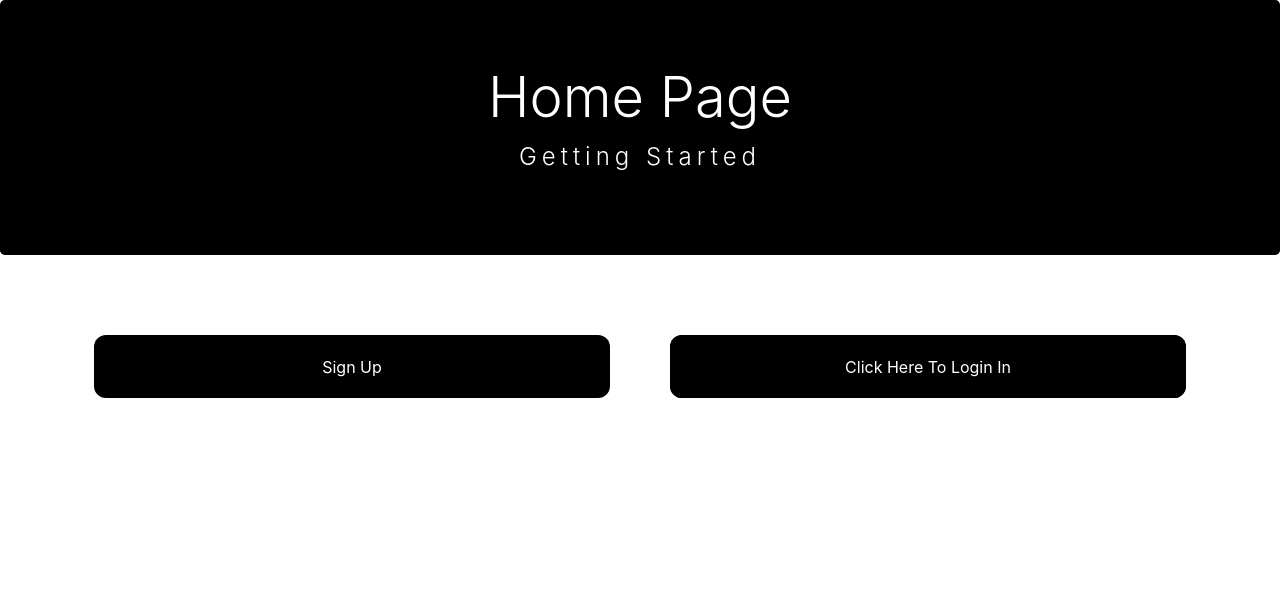
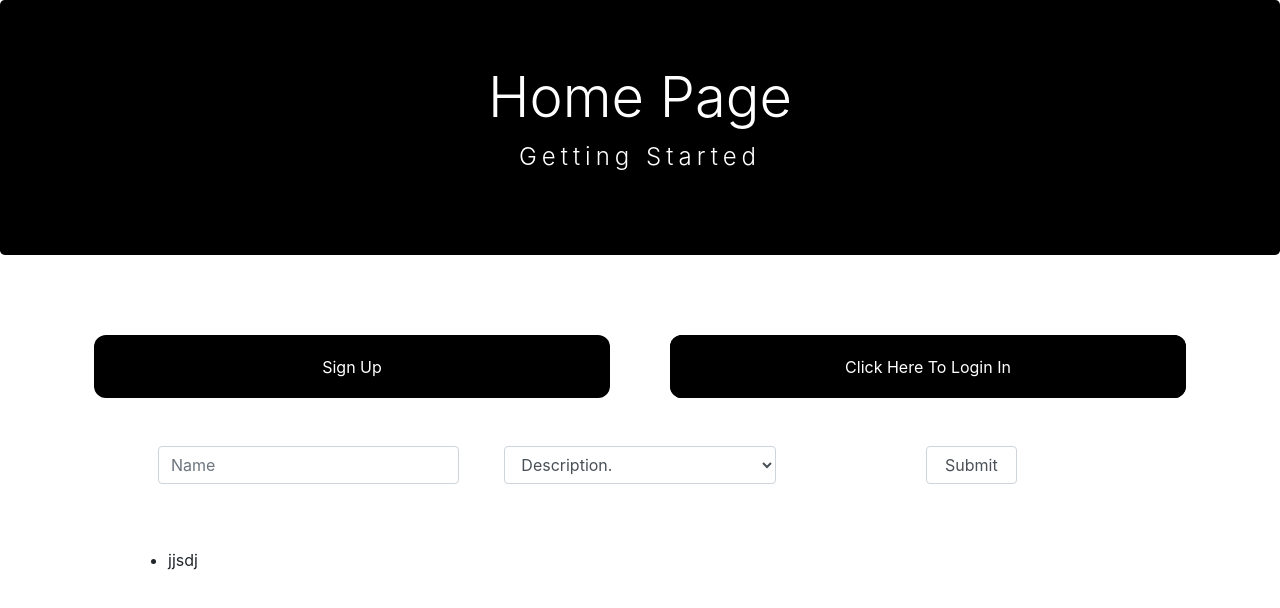
Before and after one commit to venkateshnalla94/LandingPages, a React (Create React App) app: page /Homepage in a window 1280 px wide. Shown: the top 608 px of the page. Built offline with nearby package versions, Linux system fonts and the light colour scheme.

Commit message:
restuarent

```diff
--- a/src/App.js
+++ b/src/App.js
@@ -7,6 +7,7 @@ import Drag from "./component/Drag_n_Drop/Drag";
 import Drop from "./component/Drag_n_Drop/Drop";
 import Landing from "./Pages/Landing";
 import Homepage from "./Pages/Homepage";
+import DashBoard from "./Pages/DashBoard";
 class App extends Component {
   render() {
     return (
@@ -15,6 +16,7 @@ class App extends Component {
          <Route path="/" component={Landing} exact  />
           <Route path="/Drag" component={Drag} exact />
           <Route path="/Homepage" component={Homepage} exact />
+          <Route path="/dashboard" component={DashBoard} exact />
 
 
         </div>
--- /dev/null
+++ b/src/Pages/DashBoard.jsx
@@ -0,0 +1,47 @@
+import React from "react";
+import "../assets/main.css";
+import Navbar from "react-bootstrap/Navbar";
+import Nav from "react-bootstrap/Nav";
+import Button from "react-bootstrap/Button";
+const DashBoard = () => {
+  return (
+    <div>
+      <div
+        className="navbar"
+        style={{
+          padding: "0",
+          width: "100%"
+        }}
+      >
+        <Navbar className="navBg" bg="dark width" variant="dark" style={{ backgroundColor: "#000000" }}>
+          <Navbar.Brand href="#home"><img src="https://gurupalacerestaurant.com/wp-content/uploads/2019/04/logo-1.png"
+            alt="logo"
+            style={{ height: "auto", width: "60%" }}
+
+          ></img>
+          </Navbar.Brand>
+          <Navbar.Brand className="ml-auto" href="#home" style={{ display: "inline" }}>Home</Navbar.Brand>
+          <Nav className="-auto">
+            <Nav.Link href="#about">About Us</Nav.Link>
+            <Nav.Link href="#menu">Menu</Nav.Link>
+            <Nav.Link href="#banquet">Banquet Facility</Nav.Link>
+            <Nav.Link href="#gallery">Gallery</Nav.Link>
+            <Nav.Link href="#catering">Catering</Nav.Link>
+            <Nav.Link href="#contact">Contact Us</Nav.Link>
+          </Nav>
+          <Button variant="danger">Book A Banquet</Button>
+        </Navbar>
+      </div>
+      <div className="container-fluid padzero">
+        <div className="row d-flex justify-content-center" >
+          <h3 className="display-4 mx-auto text-center" style={{ marginTop: "10%", width: "70%" }}>
+            Serving Best Restaurant,
+            Catering & Banquet Services
+            In New Jersey
+        </h3>
+        </div>
+      </div>
+    </div>
+  )
+}
+export default DashBoard;
--- a/src/Pages/Homepage.jsx
+++ b/src/Pages/Homepage.jsx
@@ -1,15 +1,31 @@
-import React from "react";
+import React, { useState } from "react";
+// imported react in the page
+import "../assets/main.css";
 import Jumbotron from "react-bootstrap/Jumbotron";
-import "../assets/main.css";
 import Button from "react-bootstrap/Button";
 import Accordion from "react-bootstrap/Accordion"
 import Card from "react-bootstrap/Card"
+// imported components from react bootstrap
 import SignUp from "./SignUp";
 import LoginForm from "./LoginForm";
-const Homepage = () => {
+//Two form for sign up and login
+import Form from "react-bootstrap/Form";
+import Col from "react-bootstrap/Col";
+import Row from "react-bootstrap/Row";
+
+function Homepage() {
+  const [signIn, signUp] = useState(true);
+  function handelSubmit(e) {
+    e.preventDefault()
+    let val = document.getElementById("textName");
+    let _listItem = document.getElementById("listItem");
+    console.log(_listItem.textContent);
+    _listItem.textContent = val.value;
+  }
   return (
     <div>
       <Jumbotron className="blackbackground" >
+        {/* To give the heading in Jumbotron */}
         <h3 className="d-flex justify-content-around display-4">Home Page</h3>
         <p className="d-flex justify-content-around display-5 text gettingStarted">Getting Started</p>
       </Jumbotron>
@@ -23,6 +39,7 @@ const Homepage = () => {
                 </Card.Header>
                 <Accordion.Collapse eventKey="1">
                   <Card.Body>
+                    {/* Sign up form imported here */}
                     <SignUp></SignUp>
                   </Card.Body>
                 </Accordion.Collapse>
@@ -32,6 +49,7 @@ const Homepage = () => {
         </div>
         <div className="col-md-6">
           <div className="container  justify-content-center mt-5 ">
+            {/* Now to have the card with slide down form */}
             <Accordion className="blackbackground" defaultActiveKey="0" style={{ borderRadius: "12px" }}>
               <Card className="blackbackground" style={{ borderRadius: "12px" }}>
                 <Card.Header className="blackbackground">
@@ -42,6 +60,7 @@ const Homepage = () => {
                 <Accordion.Collapse eventKey="1">
                   <Card.Body>
                     <LoginForm></LoginForm>
+                    {/* Login form component imported here */}
                   </Card.Body>
                 </Accordion.Collapse>
               </Card>
@@ -49,6 +68,43 @@ const Homepage = () => {
           </div>
         </div>
       </div>
+      <div className="row mx-auto my-5" style={{ width: "80%" }}>
+        <div className="col">
+          <Form>
+            <Row>
+              <Col>
+                <Form.Control id="textName" type="text" placeholder="Name" />
+              </Col>
+              <Col>
+                <Form.Group as={Col} controlId="formGridState">
+                  <Form.Control as="select">
+                    <option>Description.</option>
+                    <option>1</option>
+                    <option>2</option>
+                    <option>3</option>
+                    <option>4</option>
+                    <option>5</option>
+                  </Form.Control>
+                </Form.Group>
+              </Col>
+              <Col>
+                <Form.Control className="mx-auto" type="Submit" onClick={handelSubmit} style={{ width: "30%" }} />
+                {/* <Button variant="primary" type="submit">
+                  Submit
+                </Button> */}
+              </Col>
+            </Row>
+          </Form>
+        </div>
+      </div>
+      <div className="row mx-auto my-3" style={{ width: "80%" }}>
+        <ul>
+          <li id="listItem">
+            jjsdj
+          </li>
+        </ul>
+      </div>
+
     </div>
   )
 
--- a/src/Pages/LoginForm.jsx
+++ b/src/Pages/LoginForm.jsx
@@ -3,6 +3,7 @@ import "../assets/main.css";
 import Form from "react-bootstrap/Form";
 import Col from "react-bootstrap/Col";
 import Button from "react-bootstrap/Button";
+import { Link } from "react-router-dom";
 const LoginForm = () => {
   return (
     <div>
@@ -15,11 +16,17 @@ const LoginForm = () => {
           <Form.Label>Password</Form.Label>
           <Form.Control type="password" placeholder="Password" />
         </Form.Group>
-        <Button type="submit" variant="primary">Sign In</Button>
+
+        <Link to="/dashboard">
+          <Button type="submit" variant="primary">
+            Sign In
+          </Button>
+        </Link>
+
         {/* <input type="submit"></input> */}
       </Form>
 
-    </div>
+    </div >
 
   );
 };
--- a/src/Pages/SignUp.jsx
+++ b/src/Pages/SignUp.jsx
@@ -25,7 +25,11 @@ const SignUp = () => {
           <Form.Label>Password</Form.Label>
           <Form.Control type="password" placeholder="Password" />
         </Form.Group>
-        <Form.Group controlId="formGridAddress1">
+        <Form.Group controlId="formGridPassword">
+          <Form.Label>Re Type Password</Form.Label>
+          <Form.Control type="password" placeholder="Password" />
+        </Form.Group>
+        {/* <Form.Group controlId="formGridAddress1">
           <Form.Label>
             Address</Form.Label>
           <Form.Control placeholder="1234 Main St" />
@@ -57,7 +61,7 @@ const SignUp = () => {
         </Form.Row>
         <Form.Group id="formGridCheckbox">
           <Form.Check type="checkbox" label="Check me out" />
-        </Form.Group>
+        </Form.Group> */}
         <Button variant="primary" type="submit">
           Submit</Button>
       </Form>
--- a/src/assets/main.css
+++ b/src/assets/main.css
@@ -89,3 +89,20 @@ header {
   background-color: black;
   color: white;
 }
+
+
+.navBg{
+  background-color: black !important;
+}
+.padzero{
+  color: white;
+  padding: 0%;
+  width: 100%;
+  height: 70vh;
+  background: url(https://i.pinimg.com/originals/3b/84/07/3b84073bdabddf10095f29bdedc18720.jpg)no-repeat center center fixed;
+  -webkit-background-size: cover;
+  -moz-background-size: cover;
+  -o-background-size: cover;
+  background-size: cover;
+
+}
```
